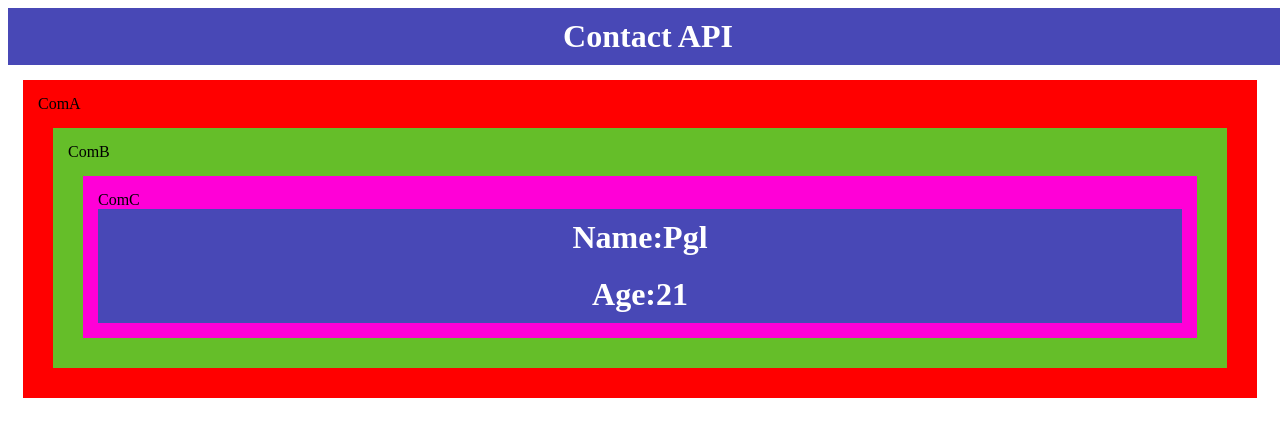
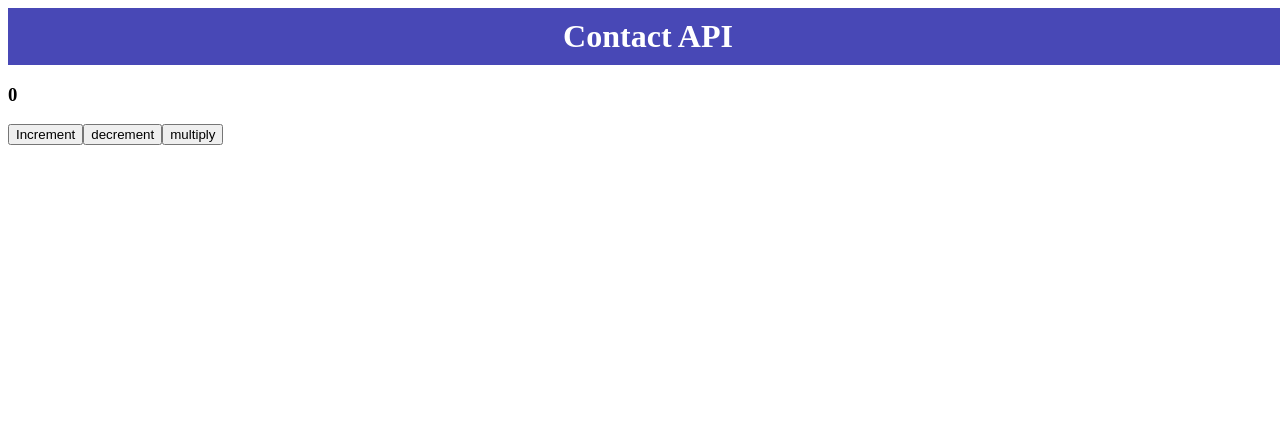
Before and after one commit to piyushgupta12345/reactCourse, a React (Create React App) app: page / in a window 1280 px wide. Shown: the top 436 px of the page. Built offline with nearby package versions, Linux system fonts and the light colour scheme.

Commit message:
useReducer

```diff
--- a/src/App.js
+++ b/src/App.js
@@ -1,22 +1,34 @@
 import './App.css';
 import Header from './components/Header';
-import ComA from './components/ComA';
-import { useState, createContext } from 'react';
+import { useReducer } from 'react';
 
-const AppState = createContext();
+const reducer = (state, action) => {
+    /*console.log("state: ", state);
+    console.log("action: ", action);
+    return state;*/
+    if (action.type === 'Inc') {
+        return state + 3;
+    } else if(action.type === 'Dec') {
+        return state - 3;
+    } else if(action.type === 'Mul') {
+        return state * 3;
+    }
+    return state;
+}
 
 function App() {
 
-    const [data, setData] = useState("Piyush");
-    const [name, setName] = useState({name:"Pgl",age:21});
+    const[state, dispatch] = useReducer(reducer, 0);
 
     return (
-        <AppState.Provider value={{data,name}}>
+        <>
             <Header />
-            <ComA />
-        </AppState.Provider>
+            <h3>{state}</h3>
+            <button onClick={()=> dispatch({type:"Inc"})}>Increment</button>
+            <button onClick={()=> dispatch({type:"Dec"})}>decrement</button>
+            <button onClick={()=> dispatch({type:"Mul"})}>multiply</button>
+        </>
     )
 }
 
 export default App;
-export {AppState};
```
